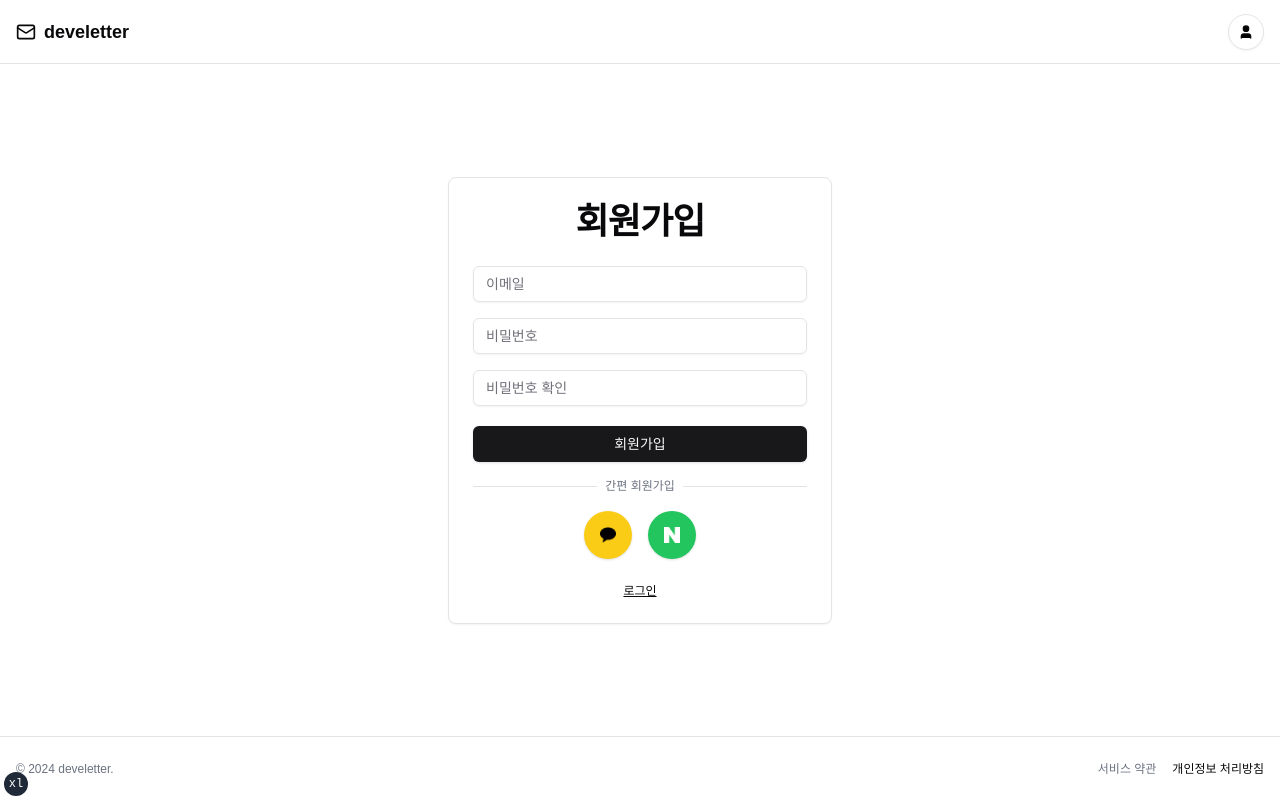
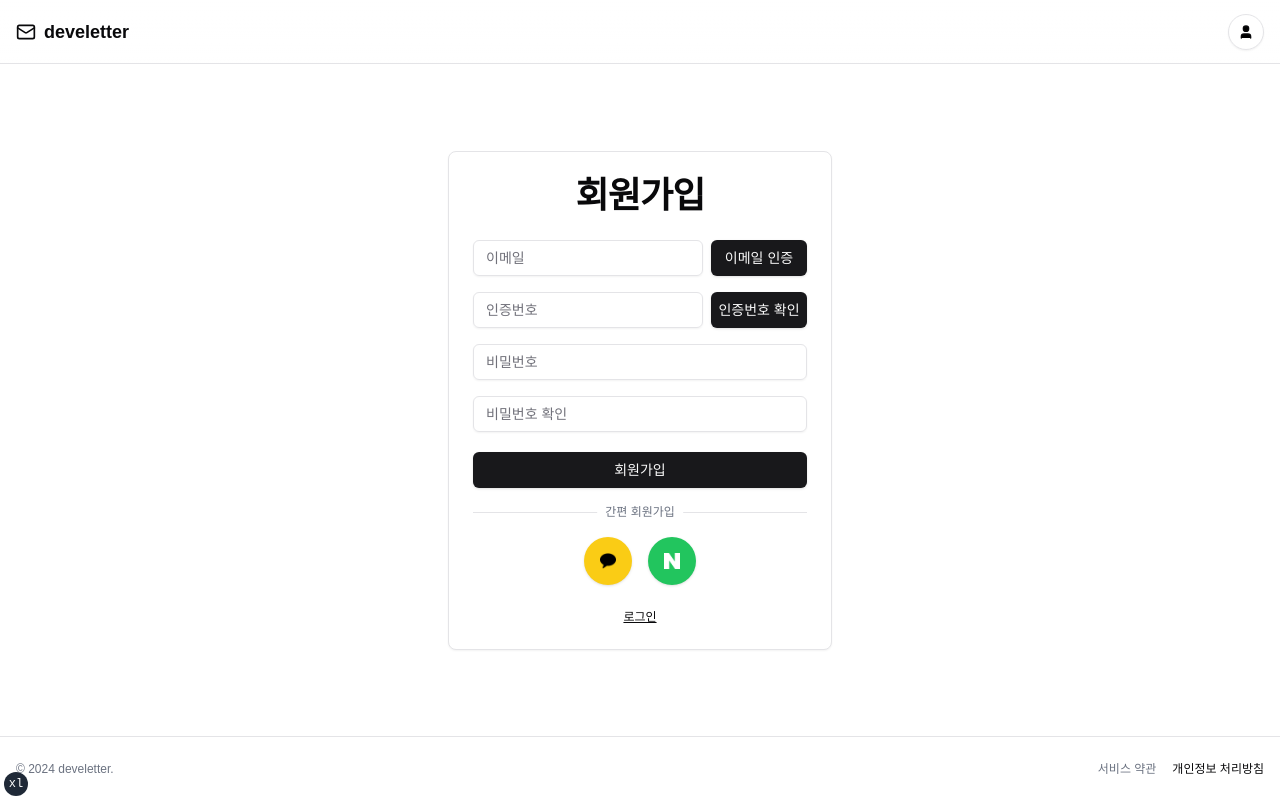
Before and after one commit to m-a-king/develetter_FE, a Next.js app: page /signup in a window 1280 px wide. Built offline with nearby package versions, Linux system fonts and the light colour scheme; no server answers; a web font is replaced by a local one.

Commit message:
feat: add signup api request

```diff
--- a/app/signup/actions.ts
+++ b/app/signup/actions.ts
@@ -1,11 +1,13 @@
-export async function signup(email: string, password: string) {
-  return new Promise<{ success: boolean; message?: string }>(resolve => {
-    setTimeout(() => {
-      if (email === 'existing@example.com') {
-        resolve({ success: false, message: '이미 존재하는 이메일입니다.' })
-      } else {
-        resolve({ success: true, message: '회원가입이 완료되었습니다.' })
-      }
-    }, 1000)
-  })
+import axios from 'axios'
+import { SIGN_UP_URL } from '@/lib/apiUrls'
+
+export const signup = async (email: string, password: string) => {
+  try {
+    const response = await axios.post(SIGN_UP_URL(), { email, password })
+    return response.data
+  } catch (error: any) {
+    throw new Error(
+      error.response?.data?.message || '회원가입 요청 중 오류가 발생했습니다.'
+    )
+  }
 }
--- a/app/signup/page.tsx
+++ b/app/signup/page.tsx
@@ -21,6 +21,7 @@ import { Separator } from '@/components/ui/separator'
 
 type FormData = {
   email: string
+  verificationCode: number
   password: string
   confirmPassword: string
 }
@@ -50,14 +51,9 @@ export default function LoginPage() {
   const onSubmit = async (data: FormData) => {
     try {
       const result = await signup(data.email, data.password)
-
-      if (result.success) {
-        toast.success(result.message)
-      } else {
       toast.error(result.message)
-      }
-    } catch (error) {
-      console.error('예기치 못한 오류가 발생했습니다:', error)
+    } catch (error: any) {
+      toast.error(error.message)
     }
   }
 
@@ -71,13 +67,33 @@ export default function LoginPage() {
         <CardContent>
           <form onSubmit={handleSubmit(onSubmit)} className="space-y-4">
             <div className="space-y-1">
+              <div className="flex space-y-0 space-x-2">
                 <Input
+                  className="flex-1"
                   placeholder="이메일"
                   type="email"
                   aria-label="이메일"
                   {...register('email')}
                 />
+
+                <Button type="button" className="w-24">이메일 인증</Button>
+              </div>
               <p className="text-xs text-red-500">{errors.email?.message}</p>
+            </div>
+
+            <div className="space-y-1">
+              <div className="flex space-y-0 space-x-2">
+                <Input
+                  className="flex-1"
+                  placeholder="인증번호"
+                  type="number"
+                  aria-label="인증번호"
+                  {...register('verificationCode')}
+                />
+
+                <Button type="button" className="w-24">인증번호 확인</Button>
+              </div>
+              <p className="text-xs text-red-500">{errors.verificationCode?.message}</p>
             </div>
 
             <div className="space-y-1">
--- /dev/null
+++ b/lib/apiUrls.ts
@@ -0,0 +1,11 @@
+const DOMAIN = process.env.NEXT_PUBLIC_API_DOMAIN || 'http://localhost:8080'
+const API_DOMAIN = `${DOMAIN}/api`
+
+export const SNS_SIGN_IN_URL = (type: 'kakao' | 'naver') =>
+  `${API_DOMAIN}/auth/oauth2/${type}`
+export const SIGN_IN_URL = () => `${API_DOMAIN}/auth/sign-in`
+export const SIGN_UP_URL = () => `${API_DOMAIN}/auth/sign-up`
+export const EMAIL_CERTIFICATION_URL = () =>
+  `${API_DOMAIN}/auth/email-certification`
+export const CHECK_CERTIFICATION_URL = () =>
+  `${API_DOMAIN}/auth/check-certification`
--- a/package.json
+++ b/package.json
@@ -23,6 +23,7 @@
     "@radix-ui/react-tabs": "^1.1.0",
     "@radix-ui/react-tooltip": "^1.1.2",
     "@vercel/analytics": "^1.3.1",
+    "axios": "^1.7.7",
     "class-variance-authority": "^0.7.0",
     "clsx": "^2.1.1",
     "geist": "^1.3.1",
```
Lines whose indentation alone changed are shown as unchanged.
